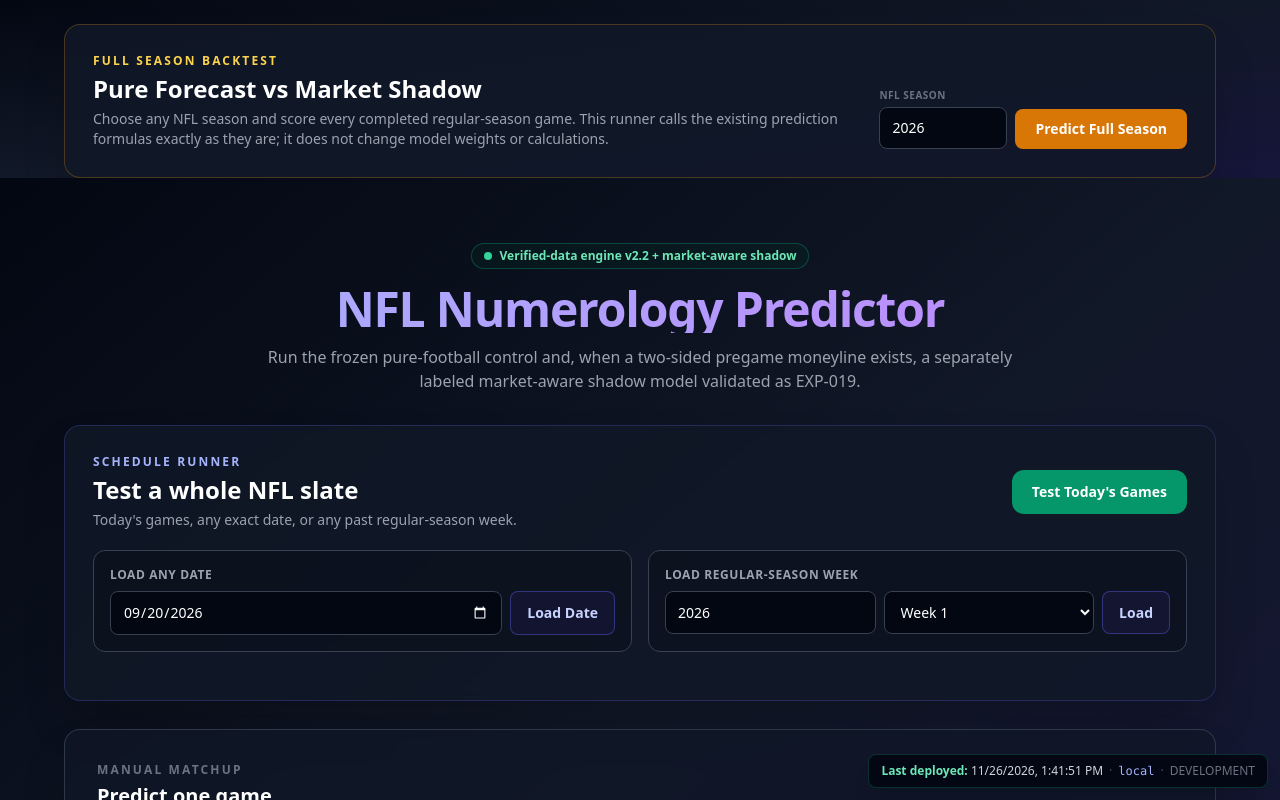
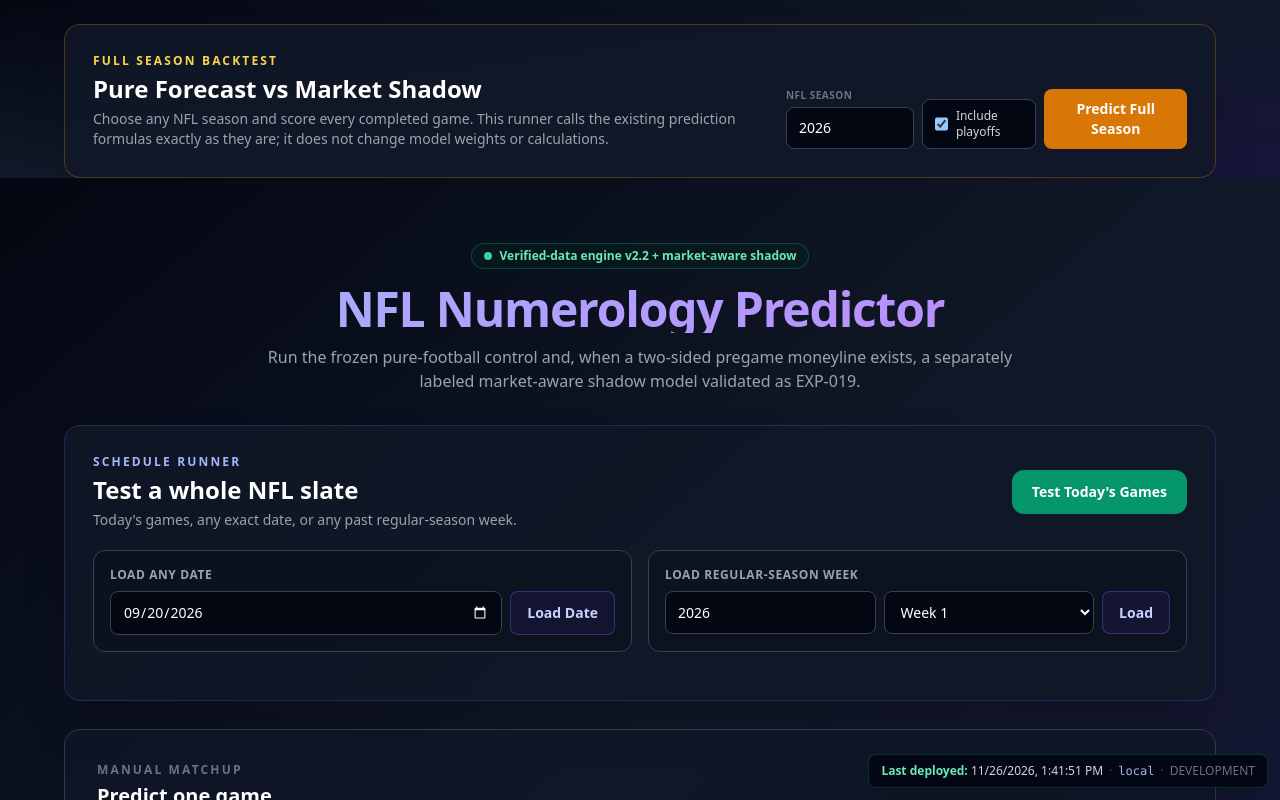
Before and after one commit to olsonan26/POSSIBLY-ACCURATE-NFL-PREDICTOR-, a React (Vite) app: page / in a window 1280 px wide. Shown: the top 800 px of the page. Built offline with nearby package versions, Linux system fonts and the light colour scheme.

Commit message:
feat: backtest entire NFL season including postseason

```diff
--- a/components/SeasonBacktestPanel.tsx
+++ b/components/SeasonBacktestPanel.tsx
@@ -1,6 +1,6 @@
 import React, { useMemo, useState } from 'react';
 import { parseTeamData, predictWinner } from '../services/validatedPredictionService';
-import { getRegularSeasonWeek, ScheduledGame } from '../services/scheduleService';
+import { getSeasonGames, ScheduledGame } from '../services/scheduleService';
 import { getMarketAwarePrediction } from '../services/marketAwareService';
 import { Team } from '../types';
 
@@ -15,6 +15,7 @@
 
 type SeasonSummary = {
   season: number;
+  includePostseason: boolean;
   games: number;
   pureCorrect: number;
   marketCovered: number;
@@ -40,6 +41,7 @@
 
 const SeasonBacktestPanel: React.FC = () => {
   const [season, setSeason] = useState(currentNflSeason());
+  const [includePostseason, setIncludePostseason] = useState(true);
   const [loading, setLoading] = useState(false);
   const [progress, setProgress] = useState({ done: 0, total: 0 });
   const [summary, setSummary] = useState<SeasonSummary | null>(null);
@@ -62,17 +64,13 @@
     setProgress({ done: 0, total: 0 });
 
     try {
-      const weeks = await Promise.all(
-        Array.from({ length: 18 }, (_, index) => getRegularSeasonWeek(Number(season), index + 1))
-      );
-      const byId = new Map<string, ScheduledGame>();
-      weeks.flat().forEach(game => byId.set(game.gameId, game));
-      const games = [...byId.values()]
+      const allSeasonGames = await getSeasonGames(Number(season), includePostseason);
+      const games = allSeasonGames
         .filter(game => actualWinner(game))
-        .sort((a, b) => a.week - b.week || a.gameday.localeCompare(b.gameday) || a.gameId.localeCompare(b.gameId));
+        .sort((a, b) => a.gameday.localeCompare(b.gameday) || a.week - b.week || a.gameId.localeCompare(b.gameId));
 
       if (!games.length) {
-        throw new Error(`No completed, non-tied regular-season games are available for ${season}.`);
+        throw new Error(`No completed, non-tied ${includePostseason ? 'NFL season' : 'regular-season'} games are available for ${season}.`);
       }
       if (!teams.length) throw new Error('Team registry could not be loaded.');
 
@@ -160,6 +158,7 @@
 
       setSummary({
         season: Number(season),
+        includePostseason,
         games: games.length - errors,
         pureCorrect,
         marketCovered,
@@ -191,7 +190,7 @@
           <div>
             <p className="text-xs uppercase tracking-[0.18em] font-bold text-amber-300">Full Season Backtest</p>
             <h2 className="mt-1 text-2xl font-black text-white">Pure Forecast vs Market Shadow</h2>
-            <p className="mt-1 max-w-3xl text-sm text-gray-400">Choose any NFL season and score every completed regular-season game. This runner calls the existing prediction formulas exactly as they are; it does not change model weights or calculations.</p>
+            <p className="mt-1 max-w-3xl text-sm text-gray-400">Choose any NFL season and score every completed game. This runner calls the existing prediction formulas exactly as they are; it does not change model weights or calculations.</p>
           </div>
           <div className="flex flex-col sm:flex-row gap-2 sm:items-end">
             <label className="block">
@@ -206,6 +205,16 @@
                 disabled={loading}
                 className="w-full sm:w-32 rounded-lg border border-gray-700 bg-gray-950 px-3 py-2.5 text-sm text-white disabled:opacity-50"
               />
+            </label>
+            <label className="flex min-h-[42px] items-center gap-2 rounded-lg border border-gray-700 bg-gray-950 px-3 py-2 text-xs text-gray-300">
+              <input
+                type="checkbox"
+                checked={includePostseason}
+                onChange={event => setIncludePostseason(event.target.checked)}
+                disabled={loading}
+                className="h-4 w-4 rounded border-gray-600 bg-gray-800 text-amber-500 focus:ring-amber-500"
+              />
+              Include playoffs
             </label>
             <button
               onClick={runSeason}
@@ -259,7 +268,7 @@
             <div className="mt-4 rounded-xl border border-gray-700 bg-black/20 overflow-hidden">
               <div className="px-4 py-3 border-b border-gray-800">
                 <p className="text-xs font-bold uppercase tracking-wider text-gray-400">Week-by-week audit · {summary.season}</p>
-                <p className="mt-1 text-[11px] text-gray-600">Market comparison uses the same market-covered games for both models so missing historical moneylines cannot make one model look artificially better.</p>
+                <p className="mt-1 text-[11px] text-gray-600">{summary.includePostseason ? 'Regular season + postseason.' : 'Regular season only.'} Market comparison uses the same market-covered games for both models so missing historical moneylines cannot make one model look artificially better.</p>
               </div>
               <div className="overflow-x-auto">
                 <table className="w-full min-w-[680px] text-sm">
@@ -289,7 +298,7 @@
               </div>
             </div>
 
-            <p className="mt-3 text-[11px] text-gray-600">Regular season only. Ties and unfinished games are excluded from accuracy. {summary.errors > 0 ? `${summary.errors} game(s) could not be scored and were excluded.` : 'Every eligible game was scored successfully.'}</p>
+            <p className="mt-3 text-[11px] text-gray-600">Ties and unfinished games are excluded from accuracy. {summary.errors > 0 ? `${summary.errors} game(s) could not be scored and were excluded.` : 'Every eligible game was scored successfully.'}</p>
           </div>
         )}
       </div>
```
